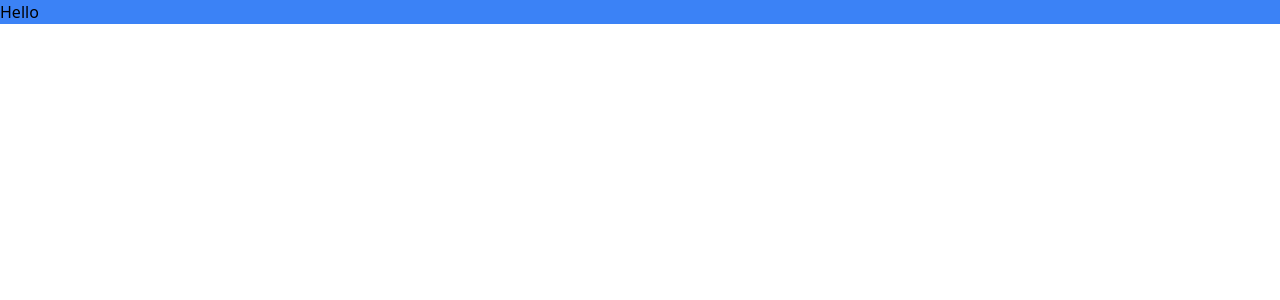
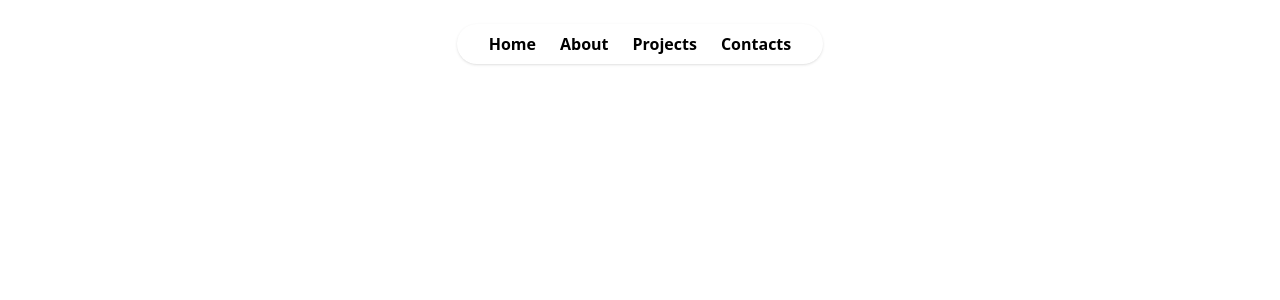
Before and after one commit to kimchi11y/kimchi11y.github.io, a Vue app: page / in a window 1280 px wide. Shown: the top 300 px of the page. Built offline with nearby package versions, Linux system fonts and the light colour scheme.

Commit message:
Added navbar

```diff
--- a/index.html
+++ b/index.html
@@ -4,7 +4,7 @@
     <meta charset="UTF-8" />
     <link rel="icon" type="image/svg+xml" href="/vite.svg" />
     <meta name="viewport" content="width=device-width, initial-scale=1.0" />
-    <title>Vite + Vue</title>
+    <title>Abdul Hakim's Website</title>
   </head>
   <body>
     <div id="app"></div>
--- a/src/App.vue
+++ b/src/App.vue
@@ -1,7 +1,7 @@
 <script setup>
-import HelloWorld from './components/HelloWorld.vue'
+import Navbar from './components/Navbar.vue'
 </script>
 
 <template>
-  <h1 class="bg-blue-500">Hello</h1>
+  <Navbar></Navbar>
 </template>
--- /dev/null
+++ b/src/components/Navbar.vue
@@ -0,0 +1,20 @@
+<script setup>
+
+</script>
+
+<template>
+<div class=" justify-center flex m-6">
+  <nav class=" rounded-full shadow px-8 py-2 ">
+    <ul class="flex font-semibold space-x-2 text-xs  sm:text-base sm:space-x-6  ">
+      <li class="hover:text-gray-300 transition-colors">Home</li>
+      <li class="hover:text-gray-300 transition-colors">About</li>
+      <li class="hover:text-gray-300 transition-colors">Projects</li>
+      <li class="hover:text-gray-300 transition-colors">Contacts</li>
+    </ul>
+  </nav>
+</div>
+</template>
+
+<style scoped>
+
+</style>
```
